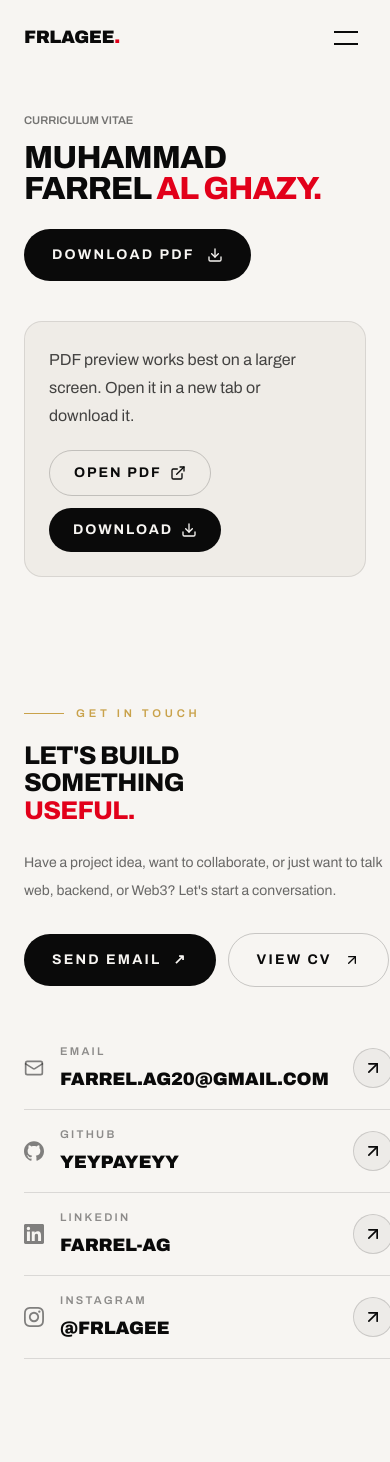
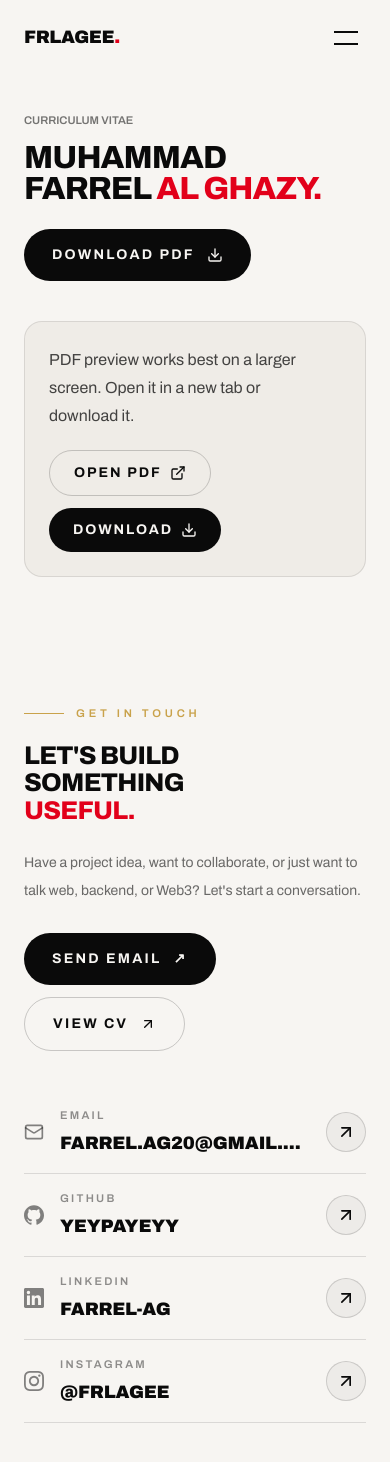
Before and after one commit to Yeypayeyy/Porto-Web, a Next.js app: page /cv in a window 390 px wide. Shown: the top 1462 px of the page. Before the commit the page ends 1423 px from the top, so only its background shows below. Built offline with nearby package versions, Linux system fonts and the light colour scheme.

Commit message:
fix: mobile layout for about caps and contact footer

```diff
--- a/src/components/sections/AboutRedEdges.tsx
+++ b/src/components/sections/AboutRedEdges.tsx
@@ -86,7 +86,7 @@ export function AboutRedEdges() {
   }, []);
 
   return (
-    <div ref={ref} aria-hidden="true" className="pointer-events-none absolute inset-0">
+    <div ref={ref} aria-hidden="true" className="pointer-events-none absolute inset-0 hidden md:block">
       <div
         data-tide="top"
         className="absolute left-1/2 w-[180%] rounded-[50%] bg-rossoneri [will-change:transform]"
--- a/src/components/site/Footer.tsx
+++ b/src/components/site/Footer.tsx
@@ -88,8 +88,8 @@ export function Footer() {
       </svg>
 
       <div className="relative z-10 mx-auto max-w-[80rem]">
-        <div className="grid gap-10 lg:grid-cols-[1fr_0.9fr] lg:gap-16 lg:pr-[8%]">
-          <div className="max-w-xl">
+        <div className="grid grid-cols-[minmax(0,1fr)] gap-10 lg:grid-cols-[minmax(0,1fr)_minmax(0,0.9fr)] lg:gap-16 lg:pr-[8%]">
+          <div className="min-w-0 max-w-xl">
             <Reveal className="mb-5 flex items-center gap-3 text-[0.7rem] font-semibold uppercase tracking-[0.34em] text-gold">
               <span className="h-px w-10 bg-gold" />
               Get in touch
@@ -145,7 +145,7 @@ export function Footer() {
             </div>
           </div>
 
-          <Reveal stagger className="flex flex-col">
+          <Reveal stagger className="flex min-w-0 flex-col">
             {contactLinks.map((item) => (
               <a
                 key={item.href}
```
